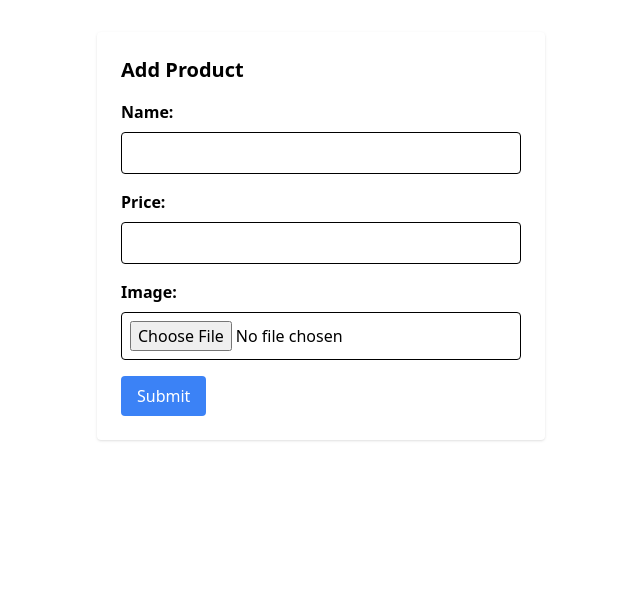
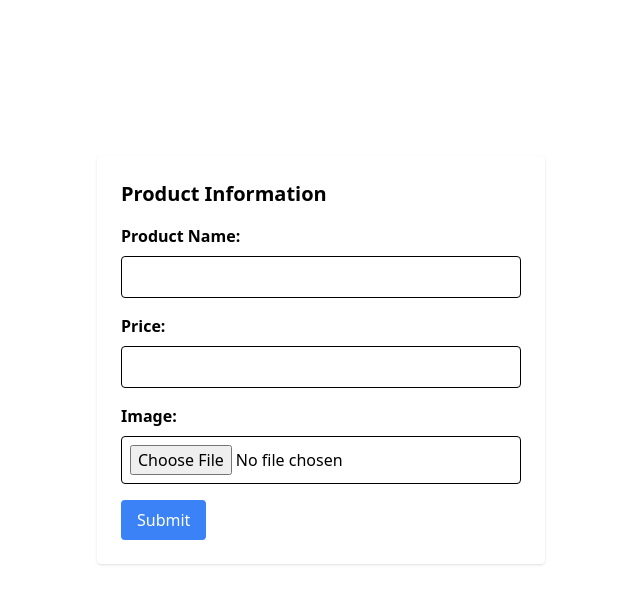
Before and after one commit to Aungkhantsi16/POS_SYSTEM, a React (Vite) app: page /addproduct in a window 1280 px wide. Shown: the top 604 px of the page, without its empty margins (319-959 px from the left). Built offline with nearby package versions, Linux system fonts and the light colour scheme.

Commit message:
fix: deleteAndEdit

```diff
--- a/src/components/AddProduct.jsx
+++ b/src/components/AddProduct.jsx
@@ -54,12 +54,13 @@ function AddProduct() {
   };
 
   return (
+    <div className="flex justify-center items-center h-[90vh]">
       <form
         onSubmit={handleSubmit}
-      className="max-w-md mx-auto mt-8 p-6 bg-white rounded shadow"
+        className="max-w-md w-full p-6 bg-white rounded shadow"
       >
-      <h2 className="text-xl font-semibold mb-4">Add Product</h2>
-      <label className="block mb-2 font-semibold">Name:</label>
+        <h2 className="text-xl font-semibold mb-4">Product Information</h2>
+        <label className="block mb-2 font-semibold">Product Name:</label>
         <input
           className="w-full p-2 border border-gray-300 rounded"
           type="text"
@@ -105,6 +106,7 @@ function AddProduct() {
           Submit
         </button>
       </form>
+    </div>
   );
 }
 
--- a/src/components/AddToCart/OrderBar.jsx
+++ b/src/components/AddToCart/OrderBar.jsx
@@ -33,7 +33,7 @@ export default function OrderBar() {
   };
 
   return (
-    <div className="h-[80vh] flex flex-col justify-between">
+    <div className="h-[85vh] flex flex-col justify-between">
       <ul>
         {order.map((item, index) => (
           <li key={item.id} className="mt-3">
@@ -47,7 +47,7 @@ export default function OrderBar() {
           <p className="text-primary">{totalAmount} Kyat</p>
         </div>
         <button
-          className="bg-primary w-full text-white px-4 py-2 rounded-lg mt-4 hover:bg-blue-700"
+          className="bg-primary w-full text-white px-4 py-4 rounded-lg mt-4 hover:bg-blue-700"
           onClick={handleSubmit}
         >
           Pay Now
--- a/src/components/DeleteProduct.jsx
+++ b/src/components/DeleteProduct.jsx
@@ -42,9 +42,10 @@ function DeleteProduct() {
   }, []);
 
   return (
+    <div className="flex justify-center items-center h-[90vh]">
       <form
         onSubmit={handleSubmit}
-      className="max-w-md mx-auto mt-8 p-6 bg-white rounded shadow"
+        className="max-w-md p-6 w-full bg-white rounded shadow"
       >
         <h2 className="text-xl font-semibold mb-4">Delete Product</h2>
         <p>Please type "delete" to confirm deletion:</p>
@@ -62,6 +63,7 @@ function DeleteProduct() {
           Delete
         </button>
       </form>
+    </div>
   );
 }
 
--- a/src/components/EditProduct.jsx
+++ b/src/components/EditProduct.jsx
@@ -55,12 +55,13 @@ function EditProduct() {
   };
 
   return (
+    <div className="flex h-[90vh] justify-center items-center">
       <form
         onSubmit={handleSubmit}
-      className="max-w-md mx-auto mt-8 p-6 bg-white rounded shadow"
+        className="max-w-lg w-full p-6 bg-white rounded shadow"
       >
-      <h2 className="text-xl font-semibold mb-4">Edit Product</h2>
-      <label className="block mb-2 font-semibold">Name:</label>
+        <h2 className="text-xl font-semibold mb-4">Edit Product Information</h2>
+        <label className="block mb-2 font-semibold">Product Name:</label>
         <input
           className="w-full p-2 border border-gray-300 rounded"
           type="text"
@@ -83,6 +84,7 @@ function EditProduct() {
           Save
         </button>
       </form>
+    </div>
   );
 }
 
--- a/src/components/ProductCard.jsx
+++ b/src/components/ProductCard.jsx
@@ -23,14 +23,12 @@ function ProductCard({ product, onAddToOrder }) {
   };
 
   return (
-    <div
-      className="w-full p-2 z-0 bg-white rounded-xl shadow-sm flex flex-col "
-      onClick={() => onAddToOrder(product)}
-    >
+    <div className="w-full p-2 z-0 bg-white rounded-xl shadow-sm flex flex-col ">
       <img
         src={images[product.imageId]} // Use images from ProductsContext
         alt={product.name}
         className="w-full h-48 rounded-lg object-cover"
+        onClick={() => onAddToOrder(product)}
       />
 
       <div className="flex justify-between z-50">
```
Also changed, not shown: 1 other file (tests, documents, lock files or other folders). Lines whose indentation alone changed are shown as unchanged.
